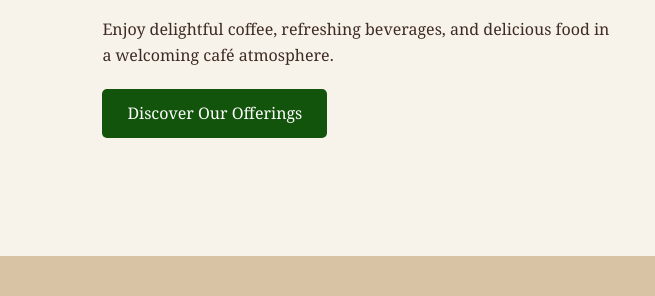
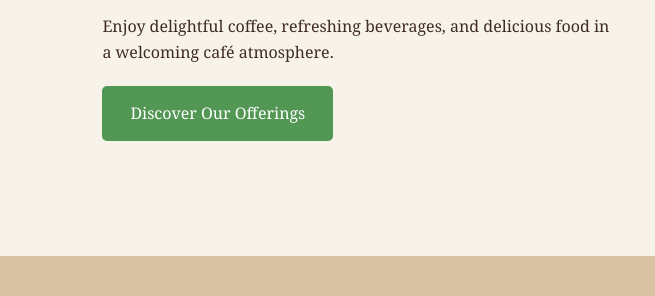
Before and after one commit to Paueleen/quiamco-website, a plain HTML site: page index.html in a window 1280 px wide. Shown: the part 352-648 px from the top of the page, 0-655 px from the left. Drawn offline with Linux system fonts and the light colour scheme.

Commit message:
14th commit

```diff
--- a/css/style.css
+++ b/css/style.css
@@ -87,10 +87,10 @@ nav a:hover {
 
 .cta-button {
     display: inline-block;
-    background-color: #12540b;
+    background-color: #539755;
     color: #FFFFFF;
     text-decoration: none;
-    padding: 12px 25px;
+    padding: 15px 28px;
     border-radius: 5px;
     transition: 0.3s;
 }
@@ -151,7 +151,7 @@ nav a:hover {
 }
 
 footer {
-    background-color: #12540b;
+    background-color: #539755;
     color: #FFFFFF;
     text-align: center;
     padding: 30px 20px;
```
Also changed, not shown: images/coffee.jpg.
